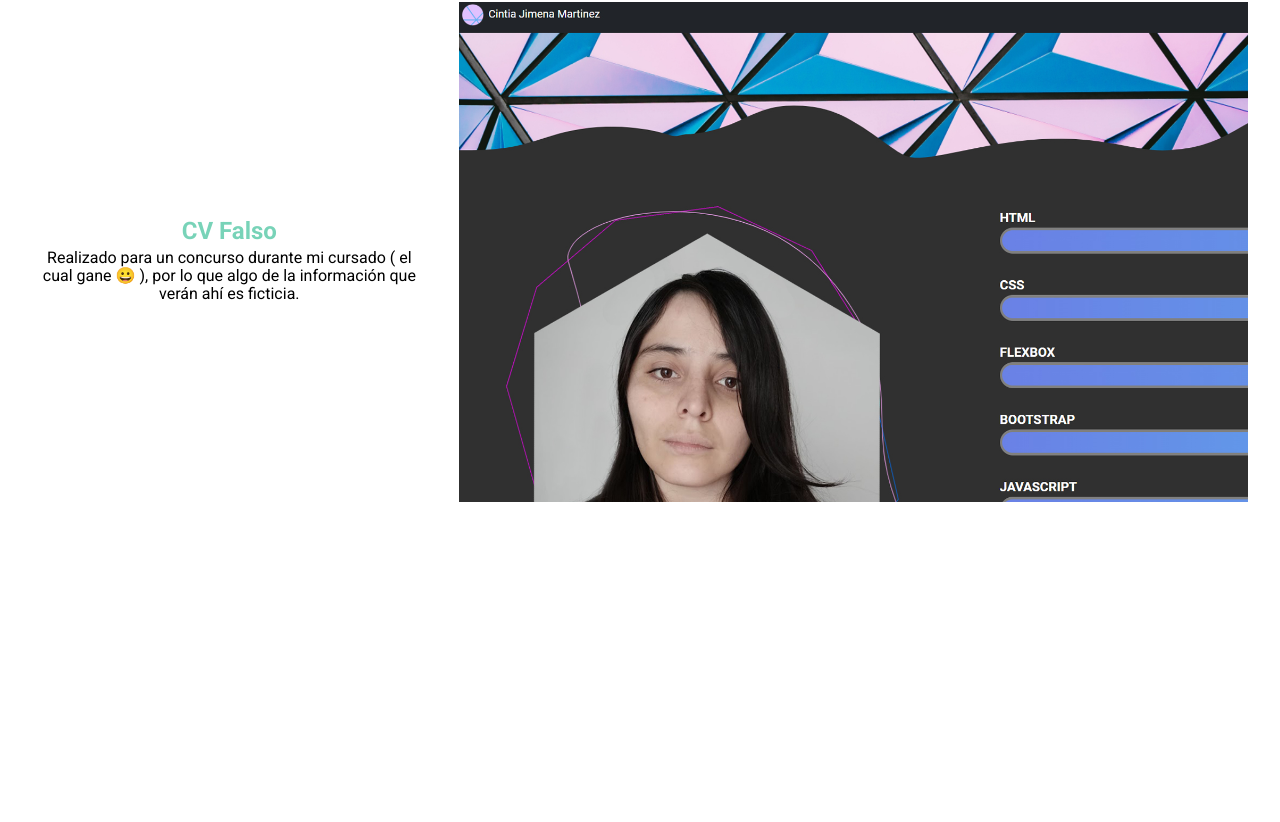
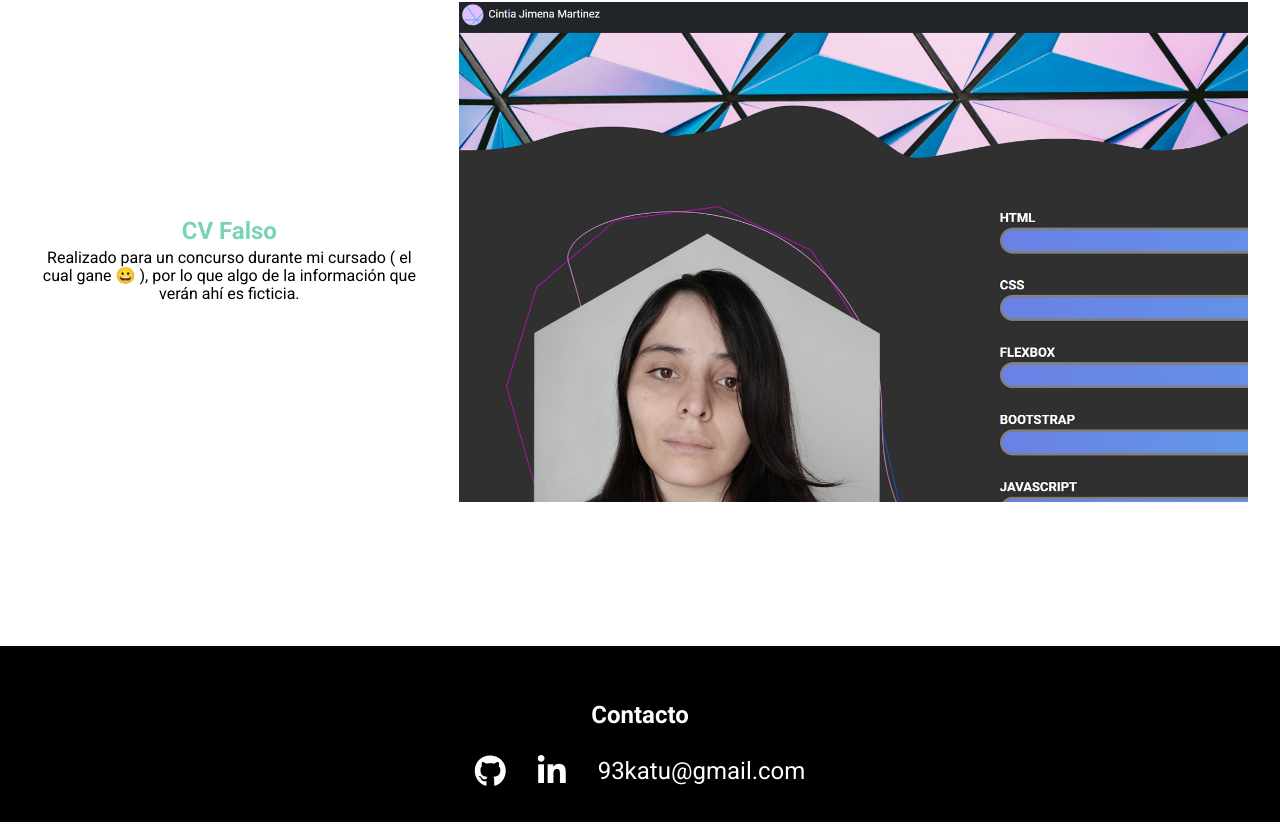
Before and after one commit to KatuGT/Portfolio-katu, a React (Create React App) app: page / in a window 1280 px wide. Shown: the part 2580-3402 px from the top of the page. Before the commit the page ends 3226 px from the top, so only its background shows below. Built offline with nearby package versions, Linux system fonts and the light colour scheme.

Commit message:
añadido footer

```diff
--- a/src/App.js
+++ b/src/App.js
@@ -4,6 +4,7 @@ import Divisor from "./componentes/Divisor";
 import Tecnologias from "./componentes/Tecnologias";
 import Main from "./componentes/Main";
 import Proyectos from "./componentes/Proyectos";
+import Footer from "./componentes/Footer";
 
 function App() {
   return (
@@ -16,6 +17,7 @@ function App() {
         <Divisor />
         <Proyectos/>
       </Main>
+      <Footer/>
     </div>
   );
 }
--- /dev/null
+++ b/src/componentes/Footer.jsx
@@ -0,0 +1,72 @@
+import styled from "styled-components";
+
+const WrapperFooter = styled.footer`
+  background-color: #000;
+  padding: 2em;
+  color: #fff;
+  display: grid;
+  place-items: center;
+  > p {
+    font-size: 1.5em;
+    font-weight: bold;
+  }
+`;
+
+const Contacto = styled.div`
+  color: #fff;
+  display: flex;
+  flex-direction: column;
+  align-items: center;
+  a {
+    color: inherit;
+    font-size: 2em;
+    margin-bottom: 1em;
+  }
+  p {
+    margin: 0;
+    font-size: 1.5em;
+  }
+
+  @media screen and (min-width: 600px) {
+    width: 100%;
+    flex-direction: row;
+    justify-content: center;
+    align-items: center;
+    a:nth-child(2) {
+      margin: 0 1em;
+    }
+    a {
+      margin-bottom: 0;
+    }
+    p {
+      font-size: 1.5em;
+    }
+  }
+`;
+
+const Footer = () => {
+  return (
+    <WrapperFooter>
+      <p>Contacto</p>
+      <Contacto>
+        <a
+          href="https://github.com/KatuGT"
+          target="_blank"
+          rel="noreferrer noopener"
+        >
+          <i className="fa-brands fa-github"></i>
+        </a>
+        <a
+          href="https://www.linkedin.com/in/cintiajimenamartinez/"
+          target="_blank"
+          rel="noreferrer noopener"
+        >
+          <i className="fa-brands fa-linkedin-in"></i>
+        </a>
+        <p>93katu@gmail.com</p>
+      </Contacto>
+    </WrapperFooter>
+  );
+};
+
+export default Footer;
```
